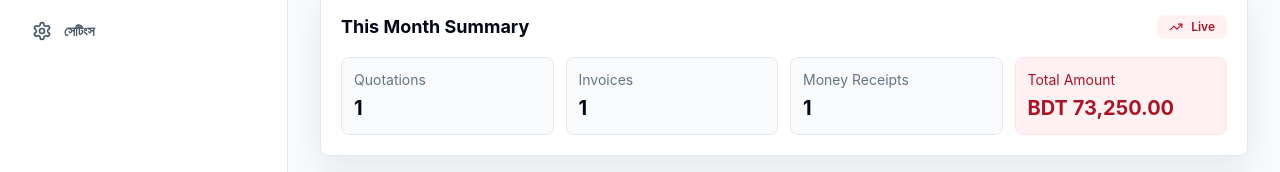
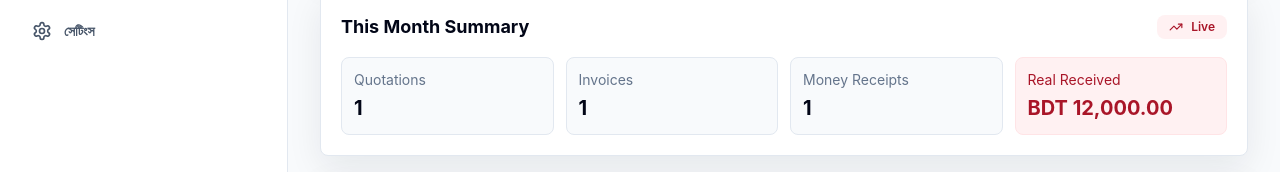
Before and after one commit to tusharmrong/polypure-price-calculator, a React (Vite) app: page /settings in a window 1280 px wide. Shown: the part 501-673 px from the top of the page. Built offline with nearby package versions, Linux system fonts and the light colour scheme.

Commit message:
Fix monthly summary to use real received amounts only and avoid duplicate counting

```diff
--- a/src/pages/Dashboard.jsx
+++ b/src/pages/Dashboard.jsx
@@ -23,6 +23,17 @@ export default function Dashboard() {
     () => documents.filter((document) => !document.deletedAt),
     [documents]
   )
+  const uniqueActiveDocuments = useMemo(() => {
+    const seen = new Set()
+    return activeDocuments.filter((document) => {
+      const key = `${document.type}::${document.number}`
+      if (!document.number) return true
+      if (seen.has(key)) return false
+      seen.add(key)
+      return true
+    })
+  }, [activeDocuments])
+
   const monthlySummary = useMemo(() => {
     const now = new Date()
     const month = now.getMonth()
@@ -31,22 +42,24 @@ export default function Dashboard() {
       quotationCount: 0,
       invoiceCount: 0,
       receiptCount: 0,
-      totalAmount: 0
+      totalReceivedAmount: 0
     }
 
-    activeDocuments.forEach((document) => {
+    uniqueActiveDocuments.forEach((document) => {
       const dateValue = document.date ? new Date(`${document.date}T00:00:00`) : null
       if (!dateValue || Number.isNaN(dateValue.getTime())) return
       if (dateValue.getMonth() !== month || dateValue.getFullYear() !== year) return
 
       if (document.type === 'Quotation') summary.quotationCount += 1
       if (document.type === 'Invoice') summary.invoiceCount += 1
-      if (document.type === 'Money Receipt') summary.receiptCount += 1
-      summary.totalAmount += Number(document.totalAmount ?? document.amount ?? 0)
+      if (document.type === 'Money Receipt') {
+        summary.receiptCount += 1
+        summary.totalReceivedAmount += Number(document.receivedAmount ?? document.totalAmount ?? document.amount ?? 0)
+      }
     })
 
     return summary
-  }, [activeDocuments])
+  }, [uniqueActiveDocuments])
 
   const actions = [
     { label: t('nav_calculator'), path: '/calculator', icon: WalletCards },
@@ -113,8 +126,8 @@ export default function Dashboard() {
             <p className="mt-1 text-xl font-bold text-slate-950">{monthlySummary.receiptCount}</p>
           </div>
           <div className="rounded-lg border border-brand-100 bg-brand-50 p-3">
-            <p className="text-sm text-brand-700">Total Amount</p>
-            <p className="mt-1 text-xl font-bold text-brand-700">{formatCurrency(monthlySummary.totalAmount)}</p>
+            <p className="text-sm text-brand-700">Real Received</p>
+            <p className="mt-1 text-xl font-bold text-brand-700">{formatCurrency(monthlySummary.totalReceivedAmount)}</p>
           </div>
         </div>
       </Card>
```
